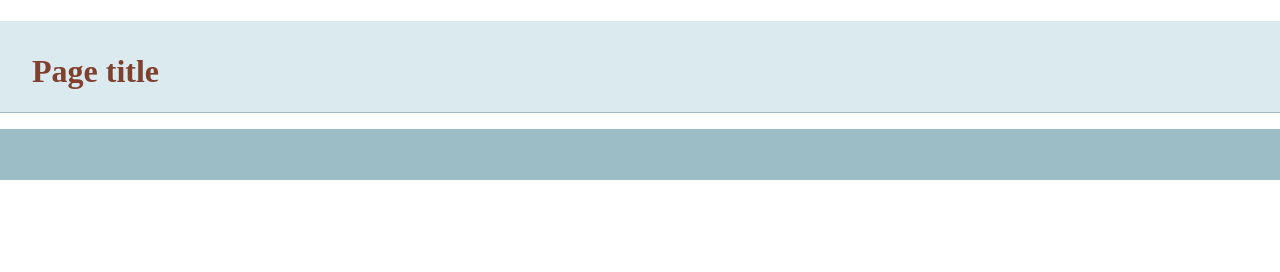
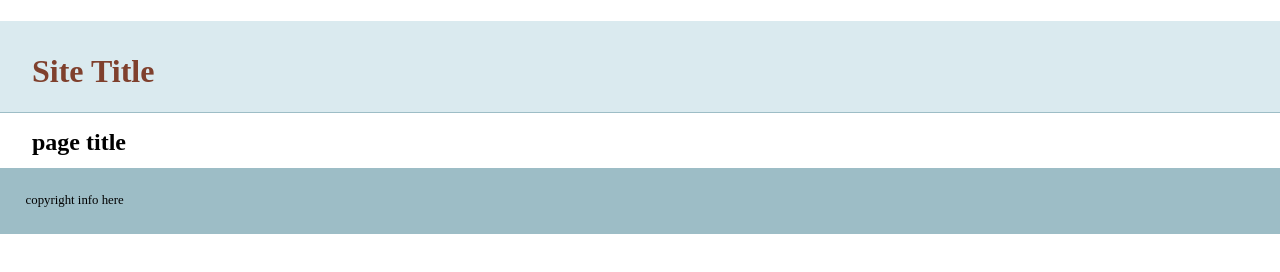
Before and after one commit to nimrodstu/git-basics, a plain HTML site: page index.html in a window 1280 px wide. Drawn offline with nearby package versions, Linux system fonts and the light colour scheme.

Commit message:
added more info to template

```diff
--- a/index.html
+++ b/index.html
@@ -14,13 +14,15 @@
     </head>
     <body>
     <header>
-	<h1>Page title</h1>
+	<h1>Site Title</h1>
     </header>
     <nav id="pageNav">
     </nav>
     <main>
+    <h2>page title</h2>
     </main>
     <footer>
+    copyright info here
     </footer>
         <script>
 //use the modernizr load to load up external scripts. This will load the scripts asynchronously, but the order listed matters. Although it will load all scripts in parallel, it will execute them in the order listed
```
